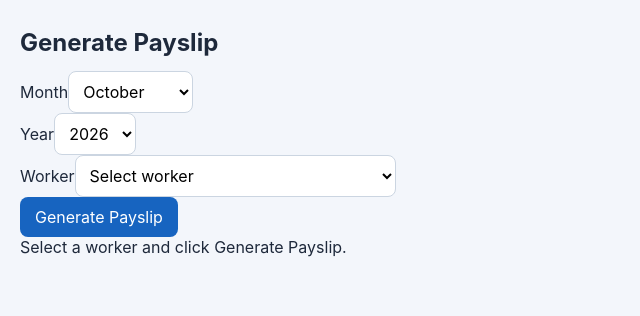
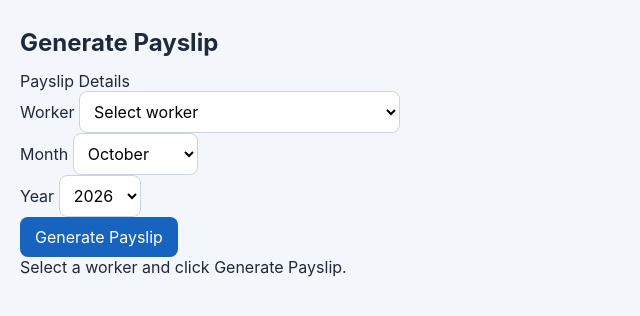
Before and after one commit to ranurial/Reedoy_Payroll, a Flask app: page /payslip in a window 1280 px wide. Shown: the part 103-419 px from the top of the page, without its empty margins (0-640 px from the left). Run offline with Flask 3, Linux system fonts and the light colour scheme; the visitor is signed in with stand-in values (Sample User, id 1); data comes from the database, SQL or seed files in the repository; some libraries are stand-ins or nearby versions.

Commit message:
Improve Payslip form layout and alignment

```diff
--- a/templates/payslip.html
+++ b/templates/payslip.html
@@ -2,19 +2,35 @@
 {% block content %}
 <div class="container mt-4">
   <h2>Generate Payslip</h2>
-  <form method="get" action="{{ url_for('payslip') }}" class="row g-3 mb-4">
-    <div class="col-md-3"><label class="form-label">Month</label><select name="month" class="form-select">
-      {% for m in months %}<option value="{{ m }}" {% if month.split()[0] == m %}selected{% endif %}>{{ m }}</option>{% endfor %}
-    </select></div>
-    <div class="col-md-3"><label class="form-label">Year</label><select name="year" class="form-select">
-      {% for y in years %}<option value="{{ y }}" {% if month.split()[1]|int == y %}selected{% endif %}>{{ y }}</option>{% endfor %}
-    </select></div>
-    <div class="col-md-6"><label class="form-label">Worker</label><select name="worker_id" class="form-select" required>
-      <option value="">Select worker</option>
-      {% for w in workers %}<option value="{{ w.id }}" {% if worker and worker.id|string == w.id|string %}selected{% endif %}>{{ w.id }} - {{ w.name }}{% if w.department %} ({{ w.department }}){% endif %}</option>{% endfor %}
-    </select></div>
-    <div class="col-12"><button class="btn btn-primary" type="submit">Generate Payslip</button></div>
-  </form>
+  <div class="card border-0 shadow-sm mb-4">
+    <div class="card-body">
+      <div class="fw-semibold text-primary mb-3">Payslip Details</div>
+      <form method="get" action="{{ url_for('payslip') }}" class="row g-3 align-items-end">
+        <div class="col-lg-6 col-md-12">
+          <label class="form-label fw-semibold">Worker</label>
+          <select name="worker_id" class="form-select" required>
+            <option value="">Select worker</option>
+            {% for w in workers %}<option value="{{ w.id }}" {% if worker and worker.id|string == w.id|string %}selected{% endif %}>{{ w.id }} - {{ w.name }}{% if w.department %} ({{ w.department }}){% endif %}</option>{% endfor %}
+          </select>
+        </div>
+        <div class="col-lg-2 col-md-4">
+          <label class="form-label fw-semibold">Month</label>
+          <select name="month" class="form-select">
+            {% for m in months %}<option value="{{ m }}" {% if month.split()[0] == m %}selected{% endif %}>{{ m }}</option>{% endfor %}
+          </select>
+        </div>
+        <div class="col-lg-2 col-md-3">
+          <label class="form-label fw-semibold">Year</label>
+          <select name="year" class="form-select">
+            {% for y in years %}<option value="{{ y }}" {% if month.split()[1]|int == y %}selected{% endif %}>{{ y }}</option>{% endfor %}
+          </select>
+        </div>
+        <div class="col-lg-2 col-md-5">
+          <button class="btn btn-primary w-100" type="submit">Generate Payslip</button>
+        </div>
+      </form>
+    </div>
+  </div>
   {% if worker %}
   <div class="card"><div class="card-header"><h4>{{ settings.company_name if settings and settings.company_name else 'Reedoy Textile Dyeing Printing & Finishing' }}</h4><strong>Salary Payslip — {{ month }}</strong></div>
     <div class="card-body">
```
